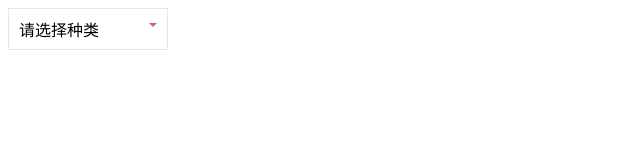
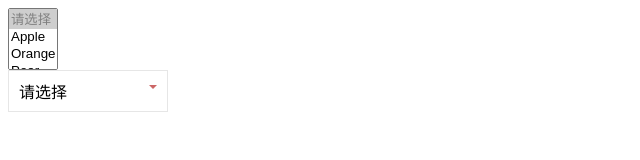
Before and after one commit to tatwd/selector, a website: page index.html in a window 1280 px wide. Shown: the whole page, without its empty margins (0-640 px from the left). Drawn offline with Linux system fonts and the light colour scheme.

Commit message:
todo - add multiple selector

```diff
--- a/index.html
+++ b/index.html
@@ -6,11 +6,21 @@
     <link rel="stylesheet" href="dist/css/selector.css">
 </head>
 <body style="background-color: #fff;">
-    <select>
+    <!-- 单选 -->
+    <!-- <select>
         <option value="null" disabled selected>请选择种类</option>
         <option value="a">Apple</option>
         <option value="o">Orange</option>
         <option value="b">Banana</option>
+    </select> -->
+
+    <!-- 多选 -->
+    <select style="display:block" multiple size="3">
+        <option value="null" selected disabled>请选择</option>
+        <option value="a">Apple</option>
+        <option value="o">Orange</option>
+        <option value="p">Pear</option>
+        <option value="k">Kiwi</option>
     </select>
 </body>
 </html>
--- a/src/scss/selector.scss
+++ b/src/scss/selector.scss
@@ -46,6 +46,7 @@
 }
 
 // class selector
+// 单选
 
 .selector {
     display: inline-block;
```
